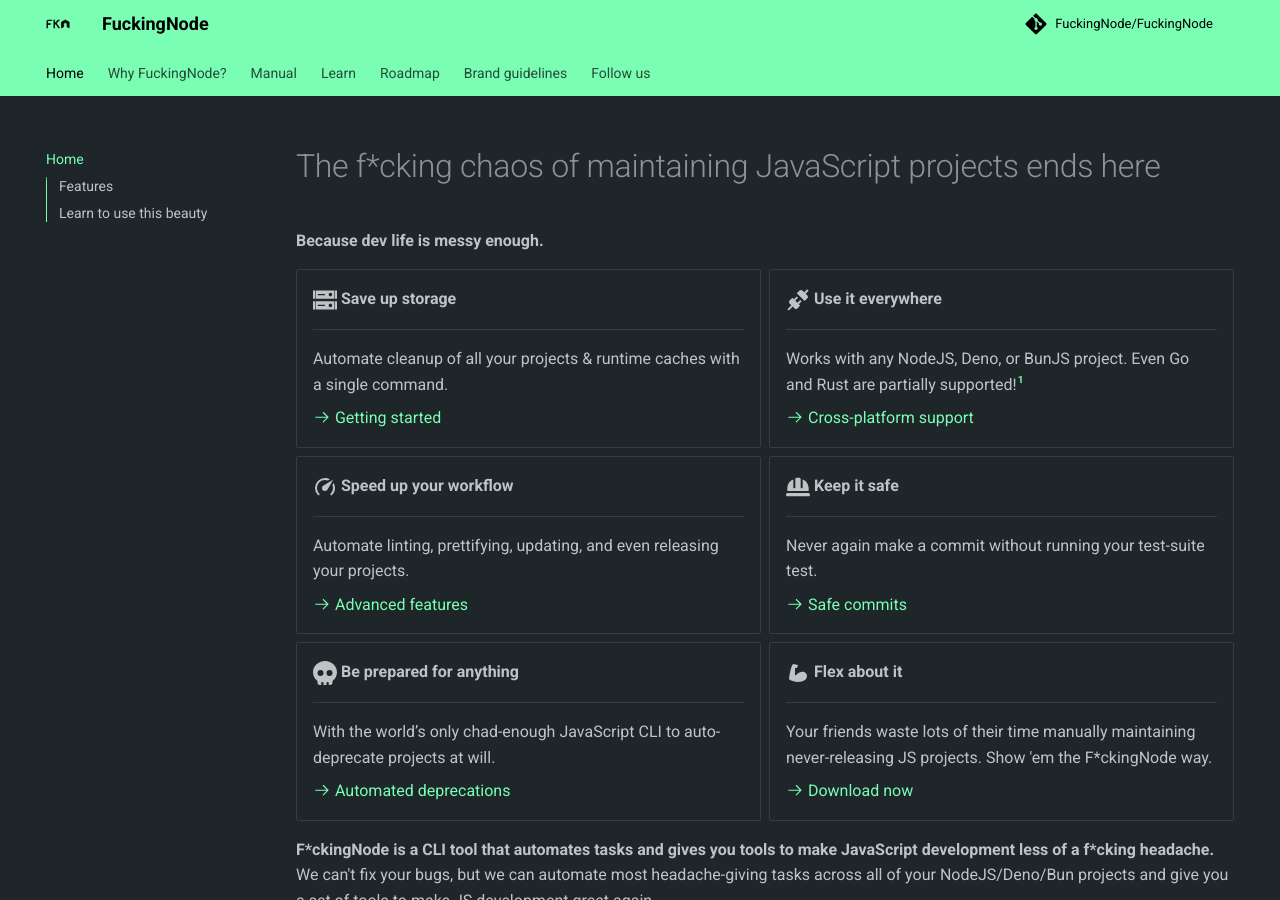
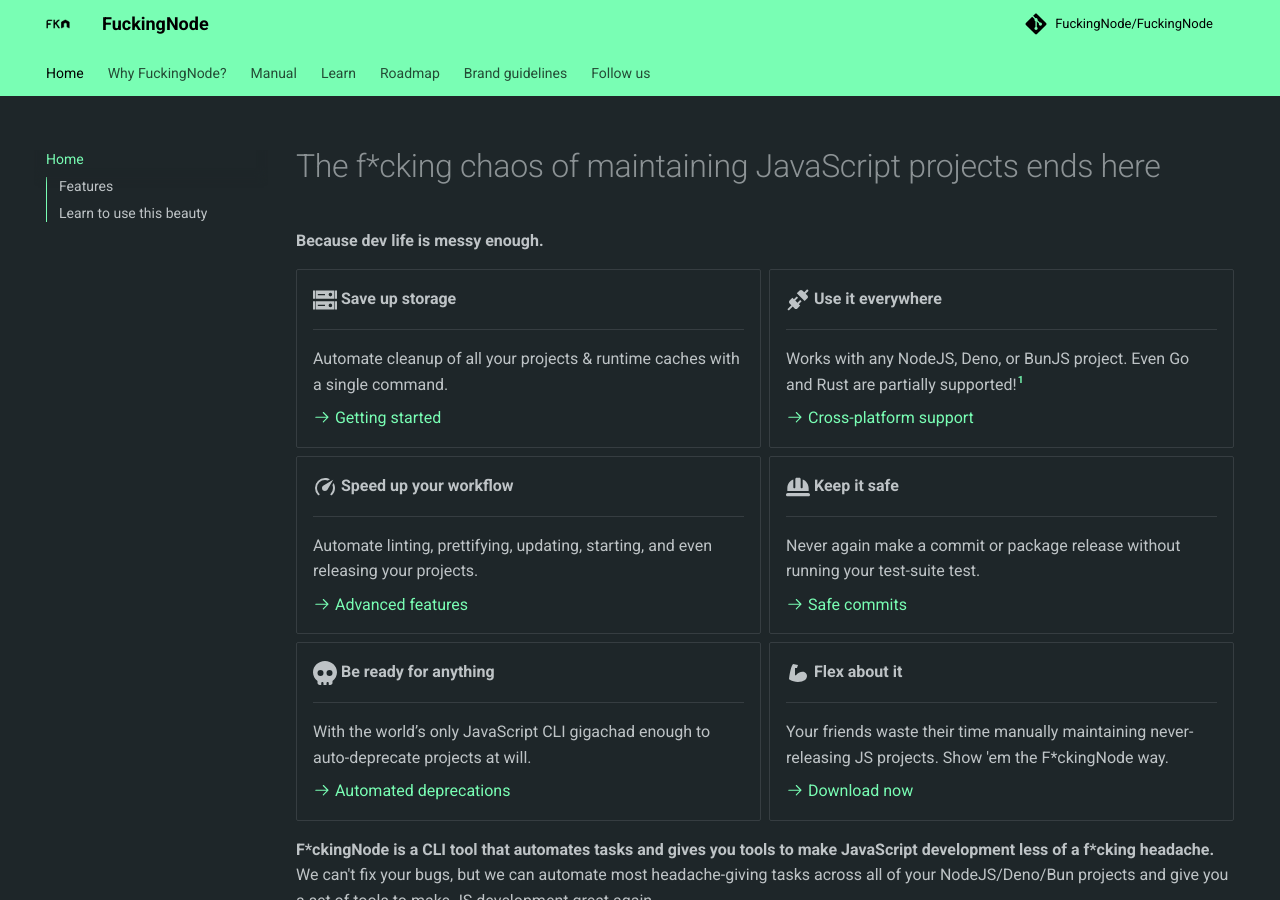
Before and after one commit to FuckingNode/fuckingnode.github.io, an MkDocs documentation site: the page built from docs/index.md, in a window 1280 px wide and 900 px high. Built offline with MkDocs 1.6.1 and Material for MkDocs 9.7.7, drawn with Linux system fonts in a browser that asks for light colours; comment, search, counter and statistics services are not loaded.

Commit message:
Minor text changes

```diff
--- a/docs/index.md
+++ b/docs/index.md
@@ -27,7 +27,7 @@
 
     ---
 
-    Automate linting, prettifying, updating, and even releasing your projects.
+    Automate linting, prettifying, updating, starting, and even releasing your projects.
 
     [:octicons-arrow-right-24: Advanced features](manual/index.md#fckingnode-full-manual)
 
@@ -35,15 +35,15 @@
 
     ---
 
-    Never again make a commit without running your test-suite test.
+    Never again make a commit or package release without running your test-suite test.
 
     [:octicons-arrow-right-24: Safe commits](./manual/commit.md)
 
--   :fontawesome-solid-skull:{ .lg .middle } **Be prepared for anything**
+-   :fontawesome-solid-skull:{ .lg .middle } **Be ready for anything**
 
     ---
 
-    With the world’s only chad-enough JavaScript CLI to auto-deprecate projects at will.
+    With the world’s only JavaScript CLI gigachad enough to auto-deprecate projects at will.
 
     [:octicons-arrow-right-24: Automated deprecations](./manual/surrender.md)
 
@@ -51,7 +51,7 @@
 
     ---
 
-    Your friends waste lots of their time manually maintaining never-releasing JS projects. Show 'em the F\*ckingNode way.
+    Your friends waste their time manually maintaining never-releasing JS projects. Show 'em the F\*ckingNode way.
 
     [:octicons-arrow-right-24: Download now](https://github.com/FuckingNode/FuckingNode/releases/latest)
 
```
